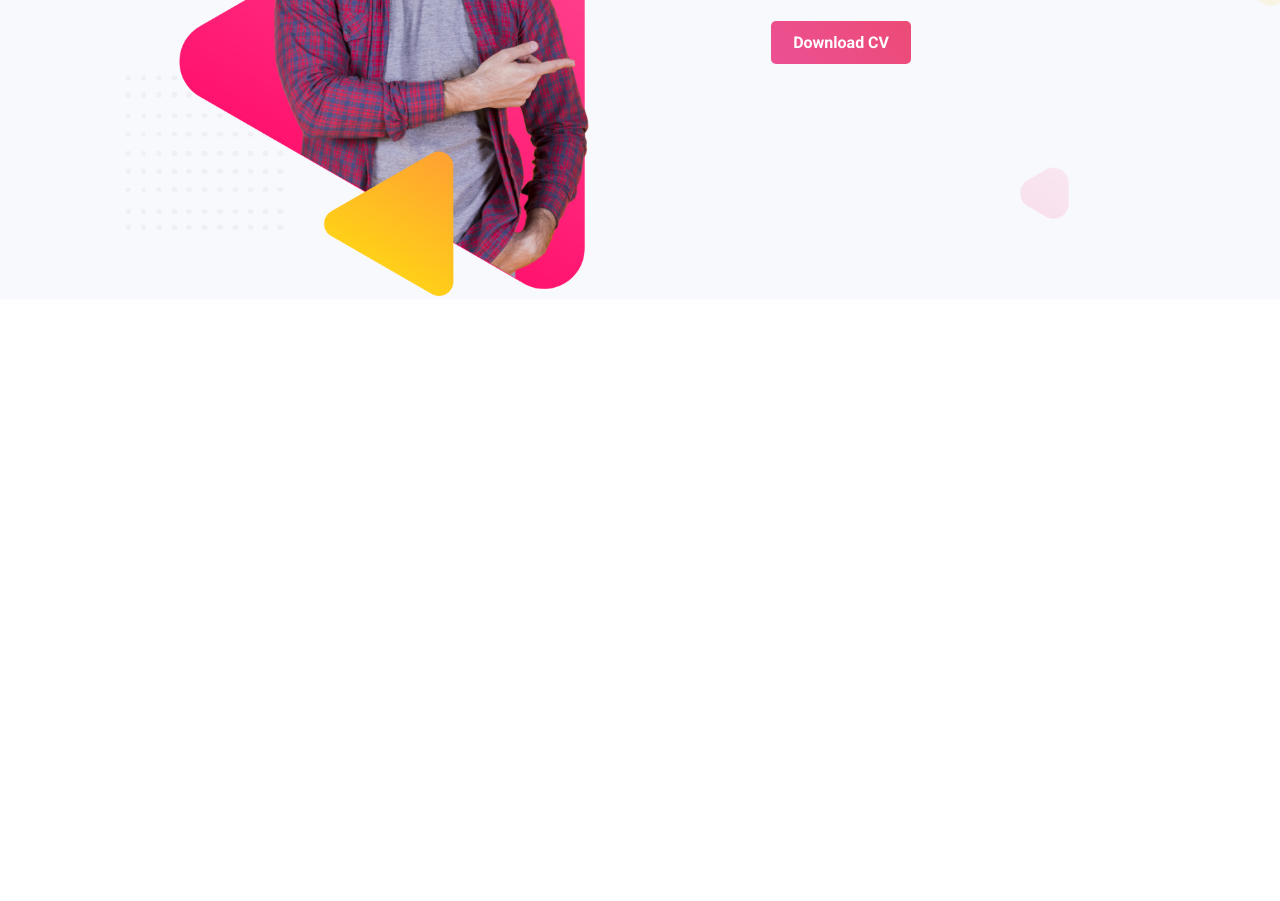
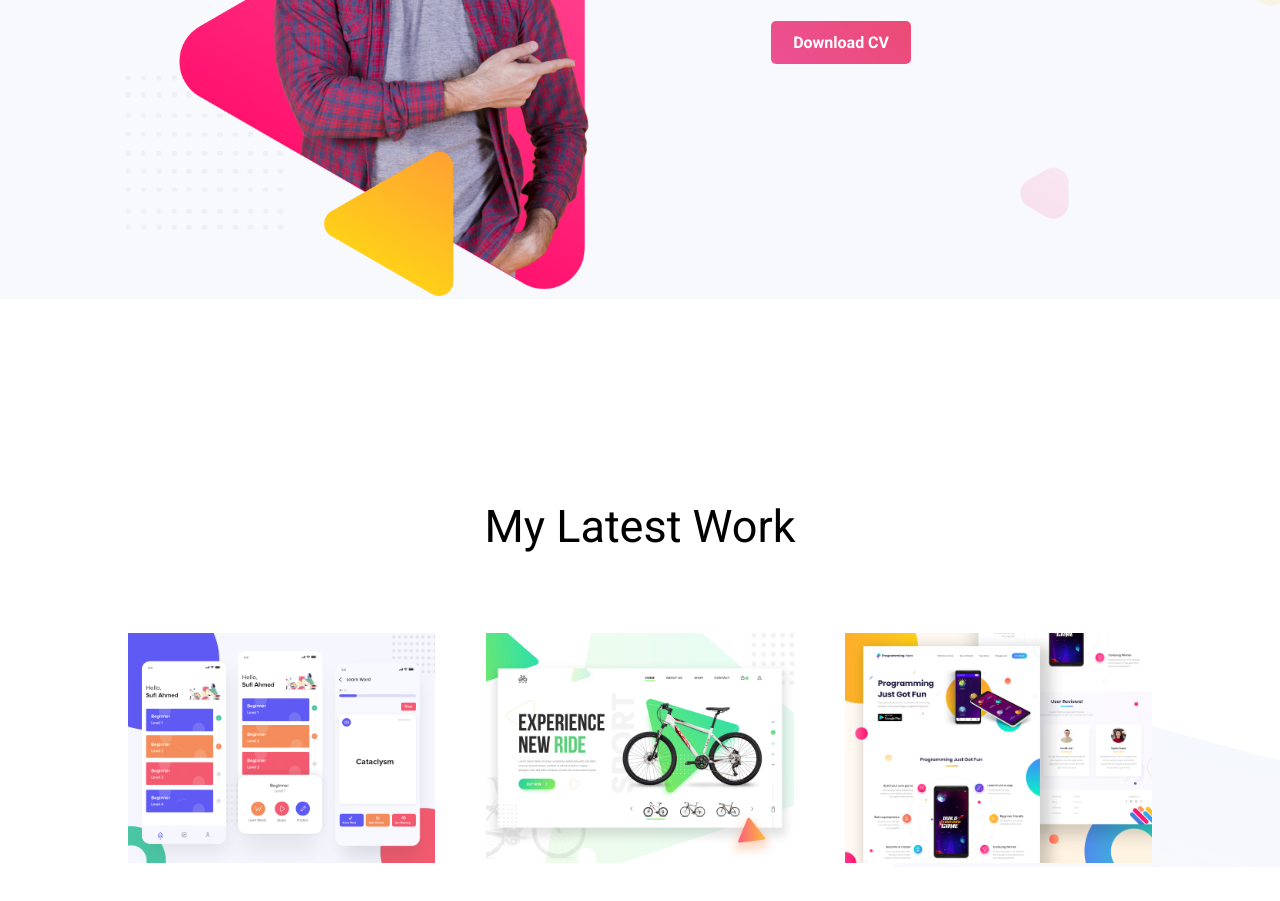
Before and after one commit to IamNahii/personal-website, a plain HTML site: page index.html in a window 1280 px wide. Shown: the part 1081-1982 px from the top of the page. Before the commit the page ends 1381 px from the top, so only its background shows below. Drawn offline with Linux system fonts and the light colour scheme.

Commit message:
latest work area added

```diff
--- a/index.html
+++ b/index.html
@@ -43,5 +43,23 @@
         </div> <!-- /.container -->
     </section> <!-- /.biography-area -->
     <!-- End Biography  Area -->
+    <!-- Start Latest Work  Area -->
+    <section class="latest-work">
+        <div class="container">
+            <h1>My Latest Work</h1>
+            <div class="gallery">
+                <div class="gallery-width">
+                    <img src="images/latest-work/work-1.png" alt="gallery img">
+                </div> <!-- /.gallery-width -->
+                <div class="gallery-width">
+                    <img src="images/latest-work/work-2.jpg" alt="gallery img">
+                </div> <!-- /.gallery-width -->
+                <div class="gallery-width">
+                    <img src="images/latest-work/work-3.jpg" alt="gallery img">
+                </div> <!-- /.gallery-width -->
+            </div> <!-- /.gallery -->
+        </div> <!-- /.container -->
+    </section> <!-- /.latest-work -->
+    <!-- End Latest Work Area -->
 </body>
 </html>
--- a/style.css
+++ b/style.css
@@ -22,6 +22,11 @@ section::after{
 }
 .content{
      padding: 180px 0px 80px 80px;
+}
+h1{
+    text-align: center;
+    font-size: 45px;
+    font-weight: 400;
 }
 h2{
     color: #202428;
@@ -68,3 +73,26 @@ img {
     background: url("images/biography-bg.png") no-repeat;
     background-size: cover;
 }
+
+/* Latest Work Area */
+.latest-work{
+    margin-top: 200px;
+    margin-bottom: 40px;
+    background: url("images/latest-work-bg.png") no-repeat;
+    background-size: cover;
+}
+.gallery{
+    overflow: hidden;
+    margin-top: 80px;
+}
+.gallery .gallery-width{
+    width: 30%;
+    float: left;
+    margin-right: 5%;
+}
+.gallery .gallery-width:last-child{
+    margin-right: 0;
+}
+.gallery .gallery-width img{
+    padding-top: 0;
+}
```
